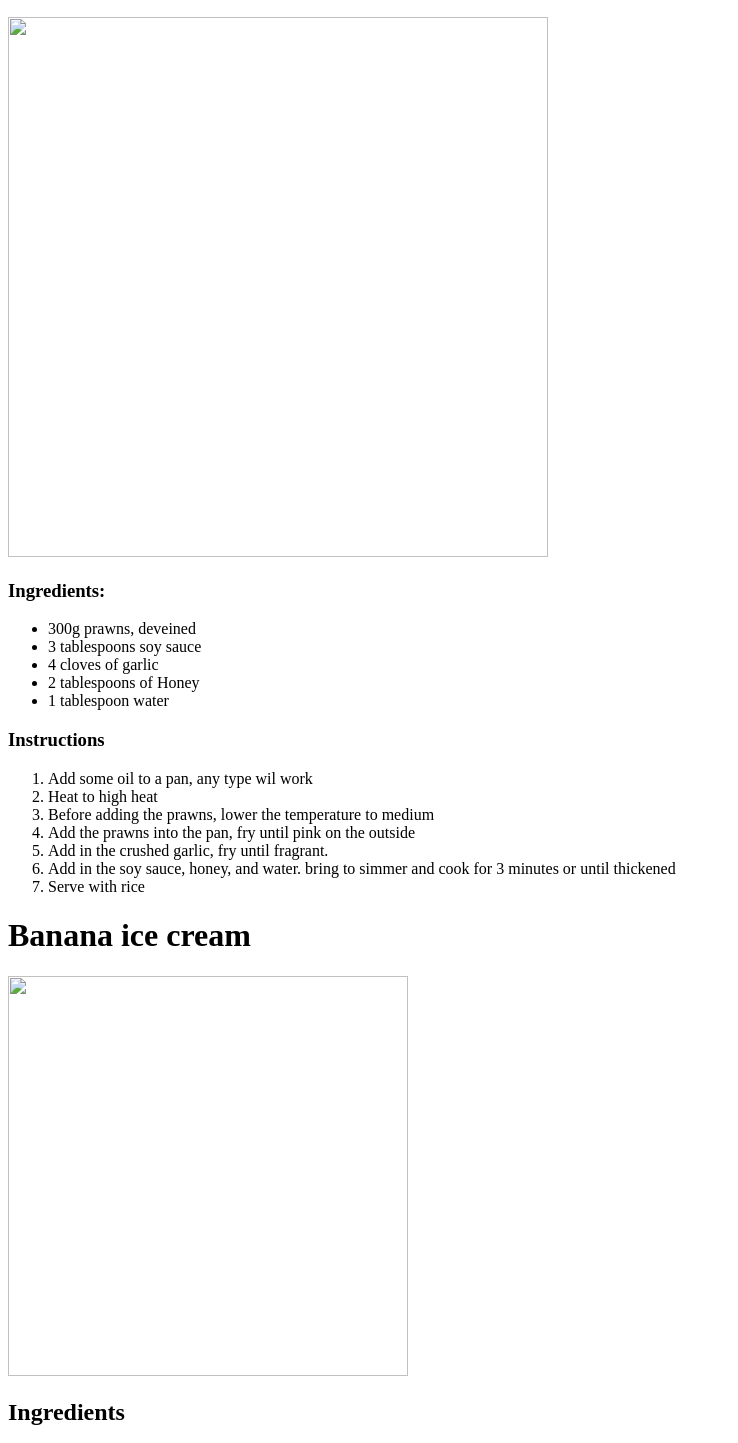
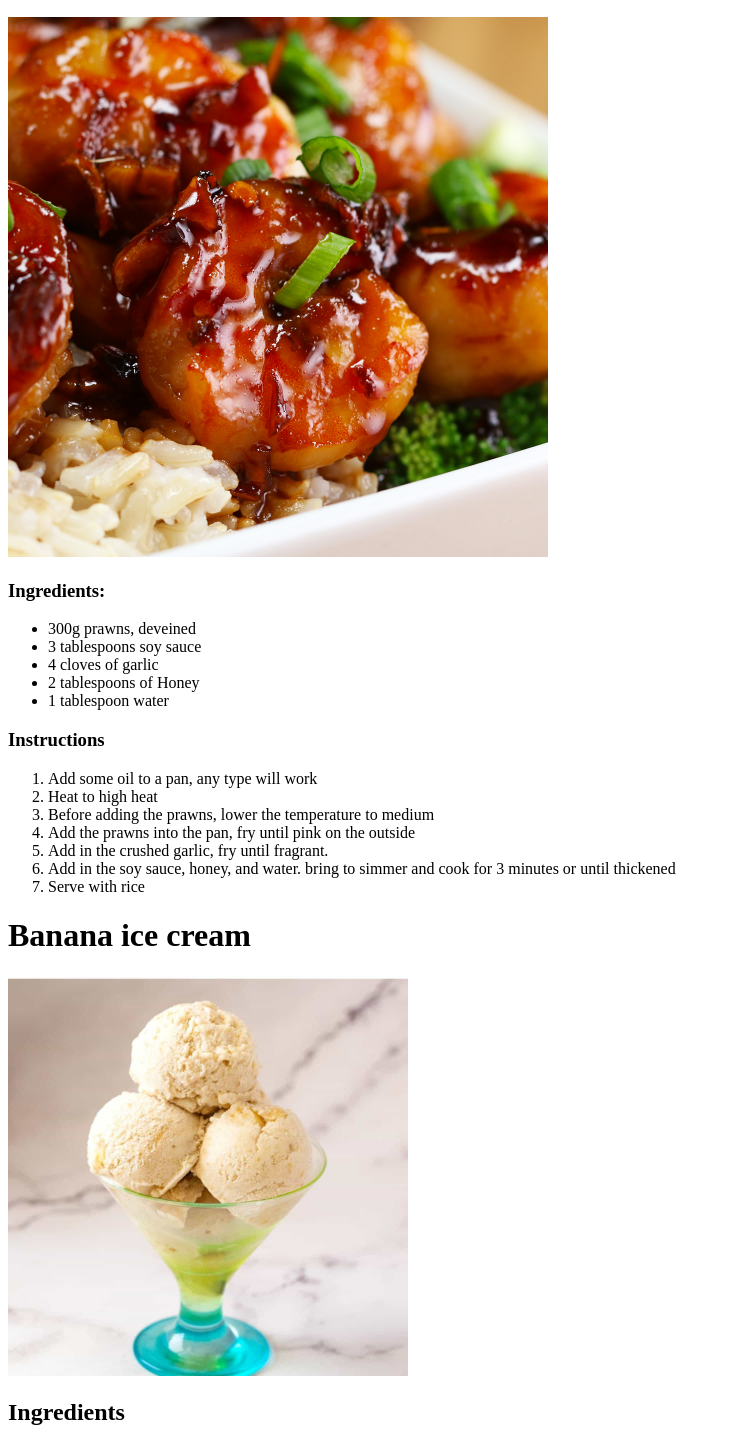
Before and after one commit to Hernz-bearnz/Odin-recipes, a plain HTML site: page index.html in a window 1280 px wide. Shown: the part 144-1587 px from the top of the page, without its empty margins (0-738 px from the left). Drawn offline with Linux system fonts and the light colour scheme.

Commit message:
Add images to project directory to fix images one last time

```diff
--- a/index.html
+++ b/index.html
@@ -8,7 +8,7 @@
         <p>This is a collection of my favorite recipes, some I came up with myself, and others I had some inspiration</p>
         <h1>Assortment of prawn recipes</h1>
         <h2>Honey garlic prawns</h2>
-        <img src="../Pictures/Shrimp.jpg" height="540" width="540">
+        <img src="/Shrimp.jpg" height="540" width="540">
         <h3> Ingredients:</h3>
         <ul>
             <li>300g prawns, deveined</li>
@@ -19,7 +19,7 @@
         </ul>
         <h3>Instructions</h3>
         <ol>
-            <li>Add some oil to a pan, any type wil work</li>
+            <li>Add some oil to a pan, any type will work</li>
             <li>Heat to high heat</li>
             <li>Before adding the prawns, lower the temperature to medium</li>
             <li>Add the prawns into the pan, fry until pink on the outside</li>
@@ -28,7 +28,7 @@
             <li>Serve with rice</li>
         </ol>
         <h1>Banana ice cream</h1>
-        <img src="../Pictures/banana.jpg" height="400" width="400" >
+        <img src="/banana.jpg" height="400" width="400" >
         <h2>Ingredients</h2>
         <ul>
             <li>3 cups frozen bananas </li>
```
Also changed, not shown: Shrimp.jpg (added), banana.jpg (added).
